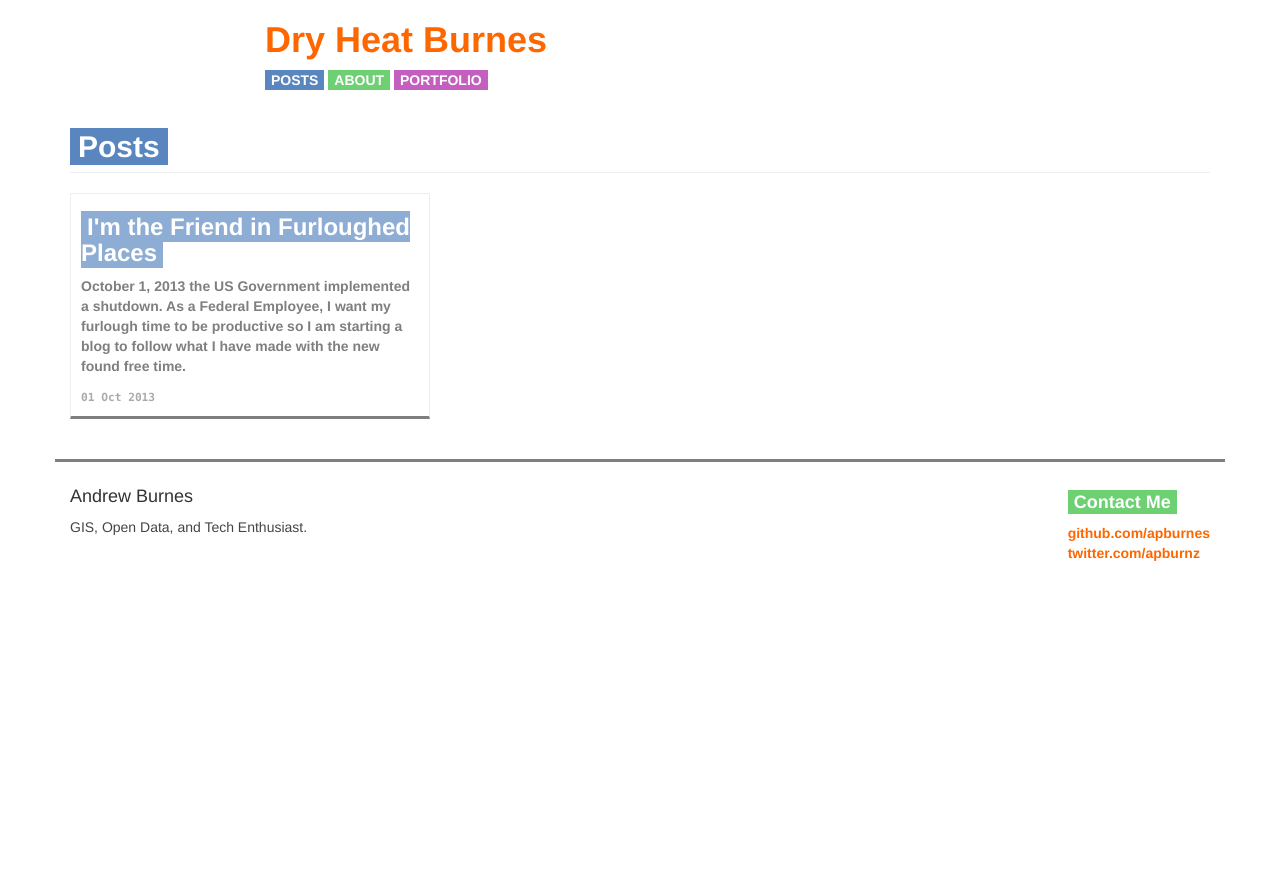
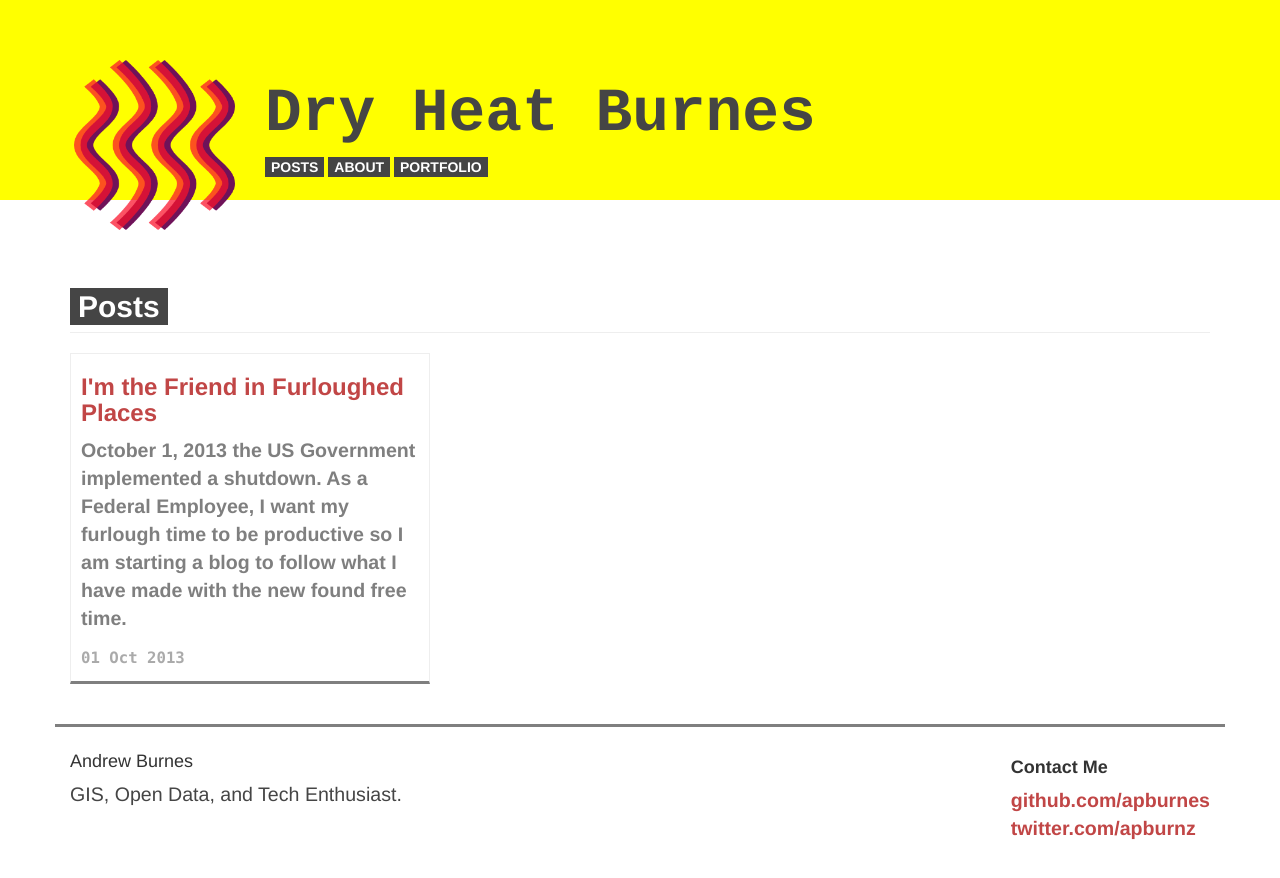
Before and after one commit to apburnes/apburnes.github.io, a Jekyll site: the page built from index.html, in a window 1280 px wide. Shown: the top 878 px of the page. Built offline with Jekyll 4.4.1, drawn with Linux system fonts in a browser that asks for light colours; Markdown is read by kramdown in place of the engine named in the settings.

Commit message:
Adjusted layout and added disqus comments

```diff
--- a/_layouts/default.html
+++ b/_layouts/default.html
@@ -14,15 +14,25 @@
 
     </head>
     <body>
-      <div class="container">
-        <div class="row">
-          <div class="col-md-offset-2 col-md-8">
-            <h1 class="title"><a href="/">{{ site.name }}</a></h1>
-            <a class="extra nav-posts" href="/">posts</a>
-            <a class="extra nav-about" href="/about.html">about</a>
-            <a class="extra nav-portfolio" href="/portfolio.html">portfolio</a>
+      <div class="header-pane">
+        <div class="container">
+          <div class="row header-pannel">
+            <div class="col-lg-2 col-md-3 col-sm-4">
+              <a href='/'>
+                <img class="image-responsive logo pull-right" src="/img/logo-waves.png" alt="logo">
+                </img>
+              </a>
+            </div>
+            <div class="col-lg-10 col-md-9 col-sm-8">
+              <h1 class="title"><a href="/">{{ site.name }}</a></h1>
+              <a class="extra nav-posts" href="/">posts</a>
+              <a class="extra nav-about" href="/about.html">about</a>
+              <a class="extra nav-portfolio" href="/portfolio.html">portfolio</a>
+            </div>
           </div>
         </div>
+      </div>
+      <div class="container">
             {{ content }}
         <div class="row foot">
           <div class="col-sm-4">
--- a/about.html
+++ b/about.html
@@ -10,7 +10,7 @@ title: about
 <div class="row">
   <div class="col-sm-4">
       <a>
-        <img class="image-responsive" src="https://si0.twimg.com/profile_images/378800000293295915/d50cd7a22909aa4776eecd596fbc8932.jpeg">
+        <img class="img-responsive" src="https://si0.twimg.com/profile_images/378800000293295915/d50cd7a22909aa4776eecd596fbc8932.jpeg">
         </img>
       </a>
   </div>
--- a/css/main.css
+++ b/css/main.css
@@ -45,23 +45,28 @@ ul.posts li {
 
 p, li {
 	color: #454545;
+	font-size: 1.4em;
 }
 
 a {
-	color: #fe6700;
+	color: #c14646;
 	font-weight: bold;
 }
 
 a:hover {
 	text-decoration: none;
-	color: #7b3303;
+	color: #a14646;
 }
 /*****************************************************************************/
 /*
 /* Site
 /*
 /*****************************************************************************/
-
+.container {
+	margin-top: 50px;
+	margin-left: auto;
+	margin-right: auto;
+}
 .site {
   font-size: 115%;
   text-align: justify;
@@ -132,18 +137,6 @@ img {
 	vertical-align: middle;
 }
 
-h3 strong {
-	background-color: #999999;
-	color: #ffffff;
-	padding: 2px 6px 2px 6px;
-}
-
-h4 strong {
-	background-color: #6dd072;
-	color: #ffffff;
-	padding: 2px 6px 2px 6px;
-}
-
 /*****************************************************************************/
 /*
 /* Posts
@@ -197,6 +190,26 @@ code {
 /* Nav
 /*
 /*****************************************************************************/
+h1.title a {
+	color: #454545;
+	font-size: 1.7em;
+	font-family: Courier,	 Georgia;
+}
+
+h1.title a:hover {
+	color: #7f7f7f;
+}
+
+.header-pane {
+	background-color: yellow;
+	padding: 10px 5px 10px 5px;
+	max-height: 200px;
+}
+
+.header-panel {
+	position: absolute;
+	bottom: 0;
+}
 
 .extra {
 	color: #ffffff;
@@ -204,17 +217,17 @@ code {
 	text-transform: uppercase;
 }
 .extra:hover {
-	color: #282828;
+	color: #7f7f7f;
 	text-decoration: none;
 }
 .nav-posts {
-	background-color: #5986be;
+	background-color: #454545;
 }
 .nav-about {
-	background-color: #6dd072;
+	background-color: #454545;
 }
 .nav-portfolio {
-	background-color: #c45fbf;
+	background-color: #454545;
 }
 
 .page-heading {
@@ -239,20 +252,19 @@ code {
 	color: #7f7f7f;
 }
 
-.image-responsive {
-	display: block;
-	height: auto;
-	max-width: 100%;
-	border: solid 2px #454545;
+.img-responsive {
+	margin: 0px auto;
+	border: solid 2px #000;
+}
+
+.logo {
+	border: none;
+	max-height: 170px;
 }
 
 .about-me {
 	margin-top: 15px;
 	margin-bottom: 10px;
-}
-
-.About h1, h2, h3 {
-	color: #282828;
 }
 
 .the-focus {
@@ -261,36 +273,16 @@ code {
 	list-style-type: square;
 }
 
-h3.about-head strong {
-	background-color: #a5e3a9;
-	color: #ffffff;
-	padding: 2px 6px 2px 6px;
-}
-
-h4.about-head strong {
-	background-color: #a5e3a9;
-	color: #ffffff;
-	padding: 2px 6px 2px 6px;
-}
 /**********************
 /*posts && portfolio
 ***********************/
-
-.project h3 strong {
-	background-color: #d995d6;
-	color: #ffffff;
-}
 
 .posts {
 	border: solid 1px #eeeeee;
 	border-bottom: solid 3px #7f7f7f;
 	margin-bottom: 10px;
 	padding: 0 10px 0 10px;
-}
-
-.posts h3 strong {
-	background-color: #8eadd4;
-	color: #ffffff;
+	background-size: cover;
 }
 
 .post-link:hover {
@@ -318,6 +310,21 @@ h4.about-head strong {
 	color: #7f7f7f;
 }
 
+.comments {
+	margin: 45px 0 45px 0;
+	padding-top: 45px;
+	border-top: solid 1px #eeeeee;
+}
+
+.gh-link {
+	font-size: .9em;
+	color: #eeeeee;
+}
+
+.gh-link:hover {
+	color: #7f7f7f;
+}
+
 /**********************
 /*footer
 ***********************/
--- a/index.html
+++ b/index.html
@@ -1,6 +1,6 @@
 ---
 layout: default
-title: Dry Heat Burnes
+title: Dry heat burnes.
 ---
 
 
--- a/portfolio.html
+++ b/portfolio.html
@@ -13,7 +13,7 @@ title: portfolio
     <a style="display:block" href="http://mapchella.com" class="portfolio-link">
     <div class="col-12 project">
       <h3><strong>Mapchella</strong></h3>
-      <img class="image-responsive" src="/img/mapchella.png"></img>
+      <img class="img-responsive" src="/img/mapchella.png"></img>
       <p><span>Mapbox Tilemill Interactive Map of Coachella Music Festival 2013.</span></p>
     </div>
     </a>
```
Also changed, not shown: _layouts/post.html (+16 -0 lines), img/logo-lrg.png (added), img/logo-waves.png (added).
